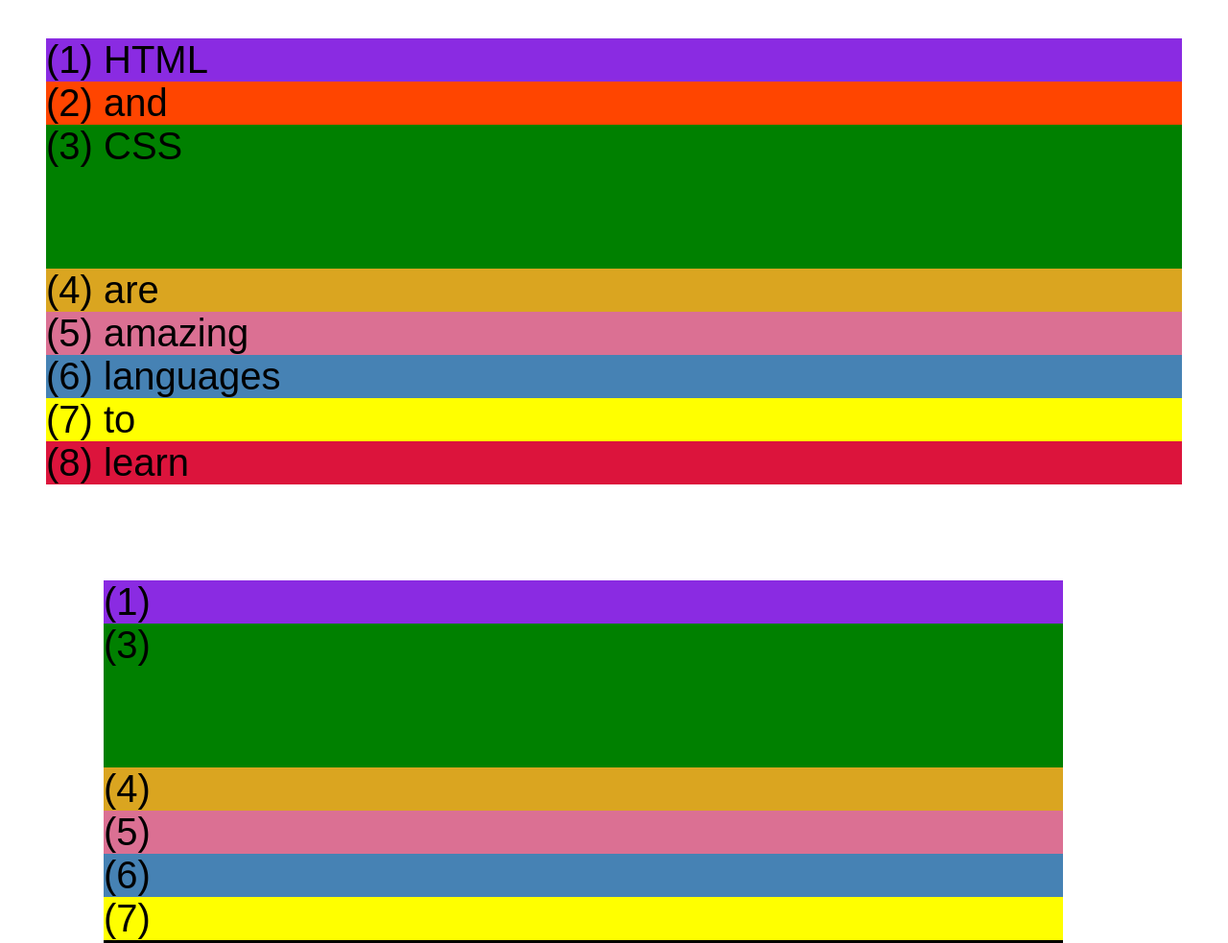
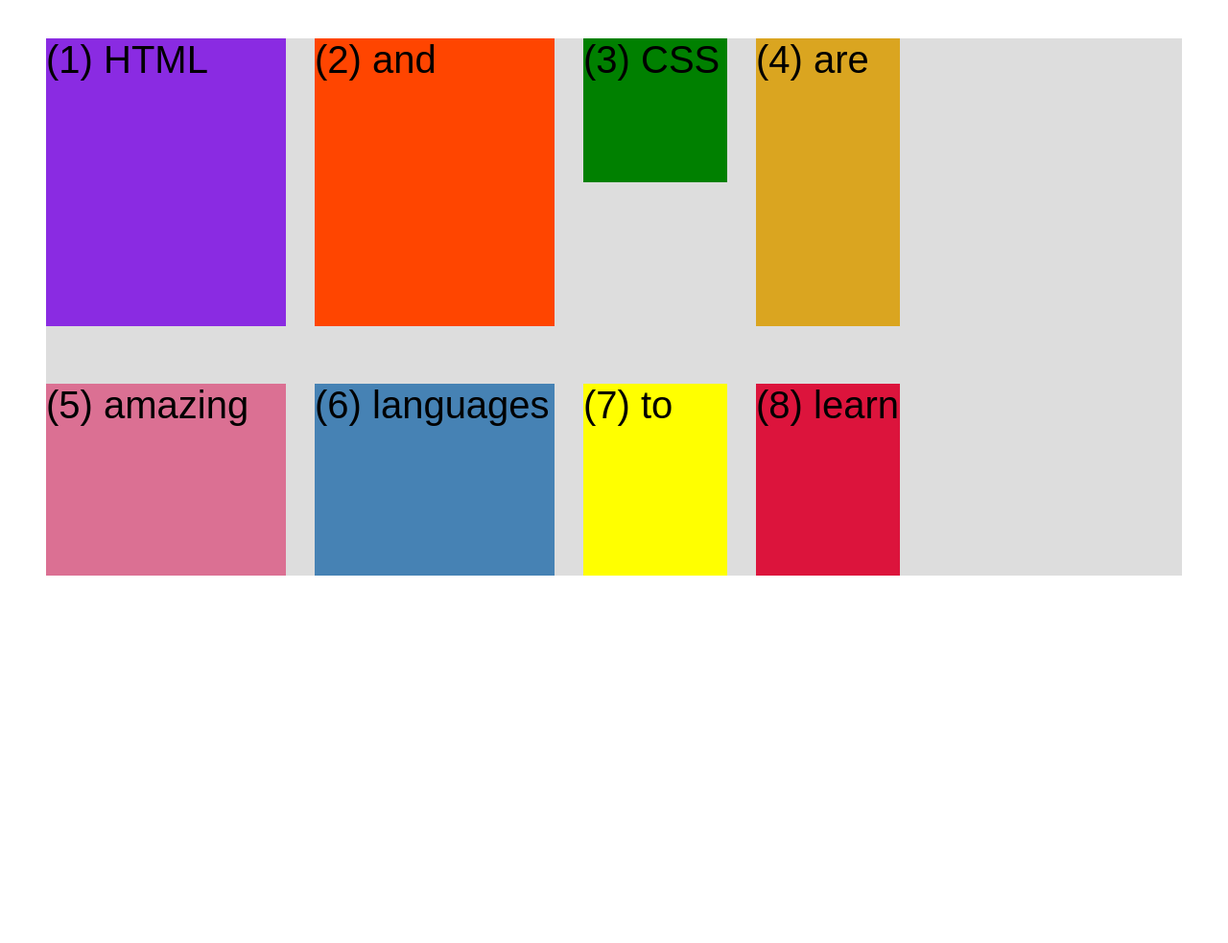
Before and after one commit to devshum/html-css, a plain HTML site: page 04-CSS-Layouts/css-grid.html in a window 1280 px wide. Shown: the top 983 px of the page at 96% size. After the commit the page ends 800 px from the top, so only its background shows below. Drawn offline with Linux system fonts and the light colour scheme.

Commit message:
06-css-grid

```diff
--- a/04-CSS-Layouts/css-grid.html
+++ b/04-CSS-Layouts/css-grid.html
@@ -40,9 +40,16 @@
         margin: 40px;
 
         /* CSS GRID */
+        display: grid;
+        grid-template-columns: 250px 250px 150px 150px;
+        grid-template-rows: 300px 200px;
+
+        column-gap: 30px;
+        row-gap: 60px;
       }
 
       .container--2 {
+        display: none;
         /* STARTER */
         font-family: sans-serif;
         background-color: black;
```
